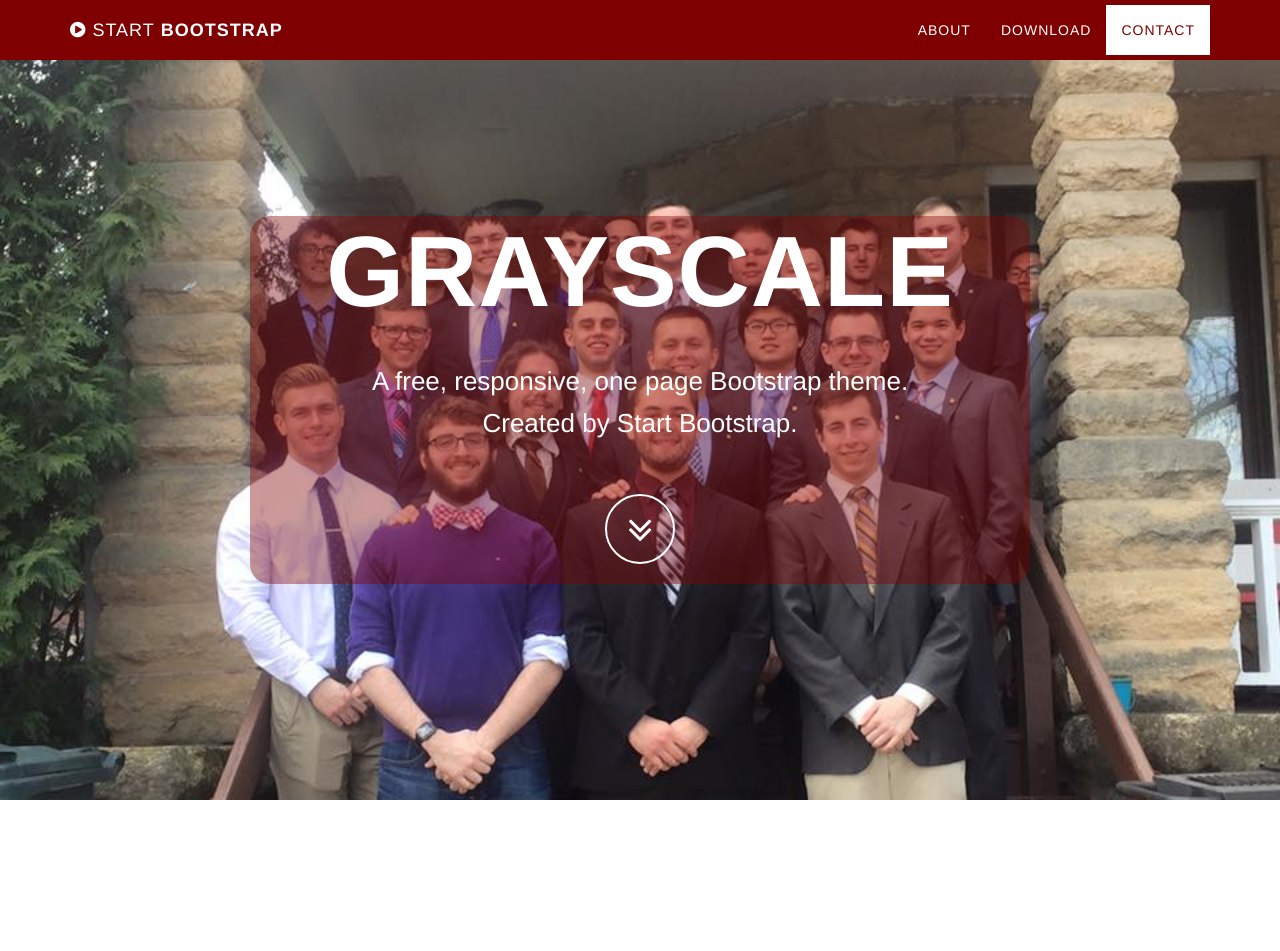
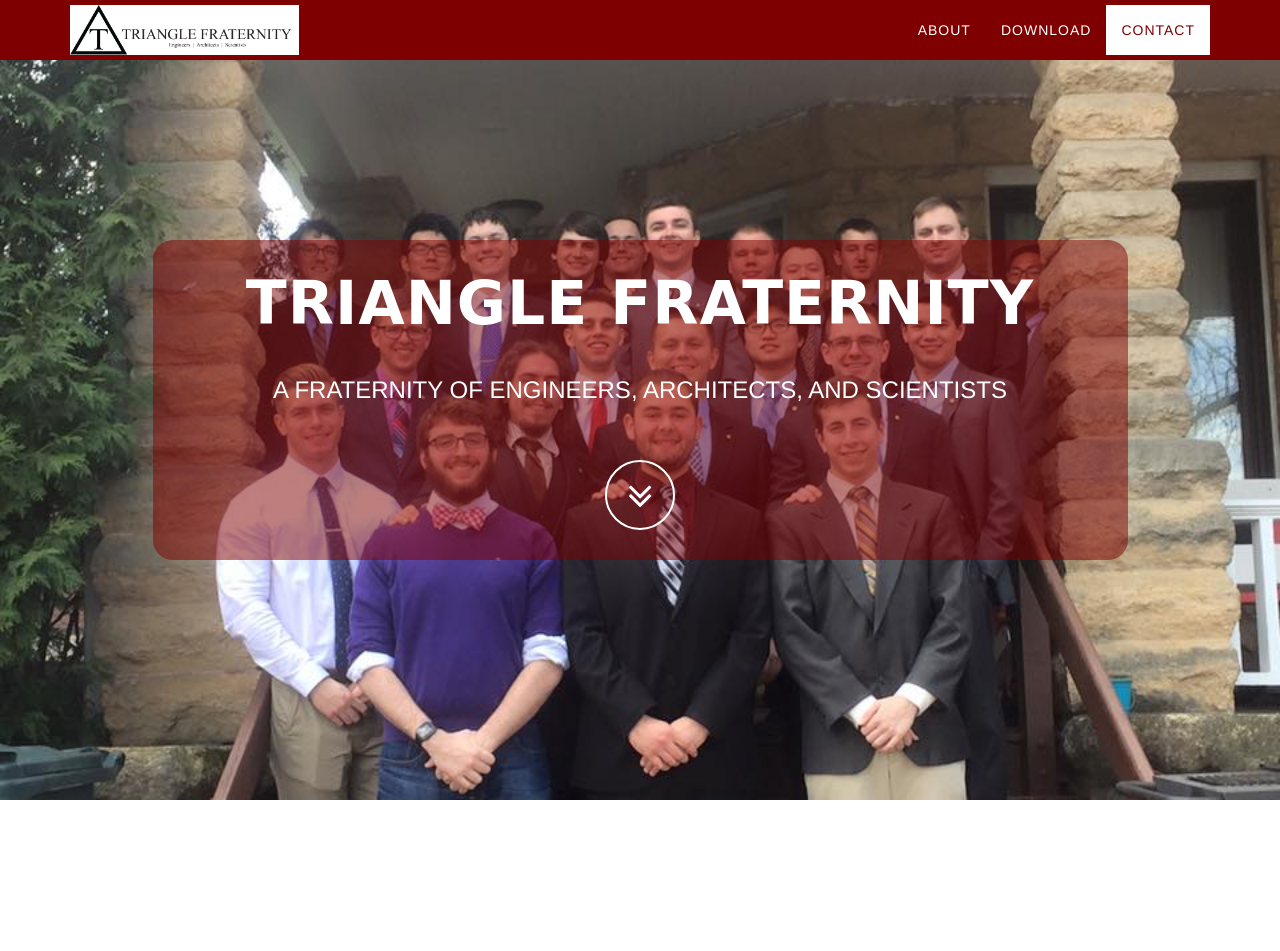
Before and after one commit to Cigarent/Triangle, a PHP site: page /index.html in a window 1280 px wide. Shown: the top 951 px of the page. Run offline with PHP 8.4, Linux system fonts and the light colour scheme.

Commit message:
finalize logo and landing design

```diff
--- a/css/main.css
+++ b/css/main.css
@@ -190,6 +190,8 @@ a.navbar, a.btn, a.page-scroll {
 .light {
   font-weight: 400;
 }
+
+/* Navbar */
 .navbar-custom {
   margin-bottom: 0;
   border-bottom: 1px solid rgba(255, 255, 255, 0.3);
@@ -255,6 +257,15 @@ a.navbar, a.btn, a.page-scroll {
     border-bottom: 1px solid rgba(255, 255, 255, 0.3);
   }
 }
+.navbar-brand{
+    line-height: 0;
+}
+a.navbar-brand{
+    padding-top: 0;
+    height: 50px;
+}
+
+/* Hero */
 .intro {
   display: table;
   width: 100%;
@@ -271,8 +282,8 @@ a.navbar, a.btn, a.page-scroll {
 }
 .text-background-intro{
   border-radius: 20px;
-  padding-bottom: 20px;
-  background-color: rgba(127, 0, 0, 0.4);
+  padding: 30px 20px 30px 20px;
+  background-color: rgba(127, 0, 0, 0.5);
 }
 .intro .intro-body {
   display: table-cell;
@@ -280,6 +291,7 @@ a.navbar, a.btn, a.page-scroll {
 }
 .intro .intro-body .brand-heading {
   font-size: 40px;
+  font-family: cursive;
 }
 .intro .intro-body .intro-text {
   font-size: 18px;
@@ -287,13 +299,13 @@ a.navbar, a.btn, a.page-scroll {
 @media (min-width: 768px) {
   .intro {
     height: 100%;
-    padding: 0;
+    padding: 15px;
   }
   .intro .intro-body .brand-heading {
-    font-size: 100px;
+    font-size: 60px;
   }
   .intro .intro-body .intro-text {
-    font-size: 26px;
+    font-size: 24px;
   }
 }
 .btn-circle {
--- a/index.html
+++ b/index.html
@@ -41,7 +41,7 @@
                     Menu <i class="fa fa-bars"></i>
                 </button>
                 <a class="navbar-brand page-scroll" href="#page-top">
-                    <i class="fa fa-play-circle"></i> <span class="light">Start</span> Bootstrap
+                    <img src="images/triangle.jpg" height="50">
                 </a>
             </div>
 
@@ -73,13 +73,10 @@
         <div class="intro-body">
             <div class="container">
                 <div class="row">
-                    <div class="col-md-2">
-
-                    </div>
-                    <div class="col-md-8 text-background-intro">
-                      <h1 class="brand-heading">Grayscale</h1>
-                      <p class="intro-text">A free, responsive, one page Bootstrap theme.
-                          <br>Created by Start Bootstrap.</p>
+                    <div class="col-md-1"></div>
+                    <div class="col-md-10 text-background-intro">
+                      <h1 class="brand-heading">TRIANGLE﻿ FRATERNITY</h1>
+                      <p class="intro-text">A FRATERNITY OF ENGINEERS, ARCHITECTS, AND SCIENTISTS</p>
                       <a href="#about" class="btn btn-circle page-scroll">
                           <i class="fa fa-angle-double-down animated"></i>
                       </a>
@@ -143,7 +140,7 @@
     <!-- Footer -->
     <footer>
         <div class="container text-center">
-            <p>Copyright &copy; Your Website 2016</p>
+            <p>Copyright &copy; 2016 Triangle Fraternity- Univeristy of Wisconsin, Madison</p>
         </div>
     </footer>
 
```
Also changed, not shown: images/nav-header.png (added).
